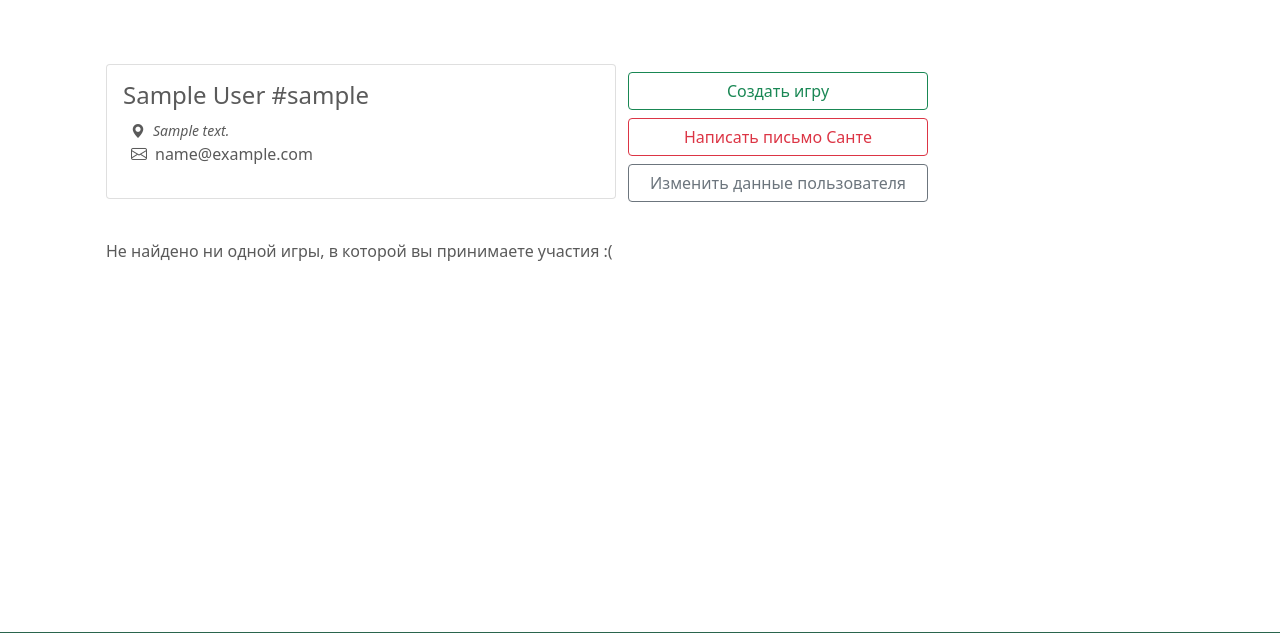
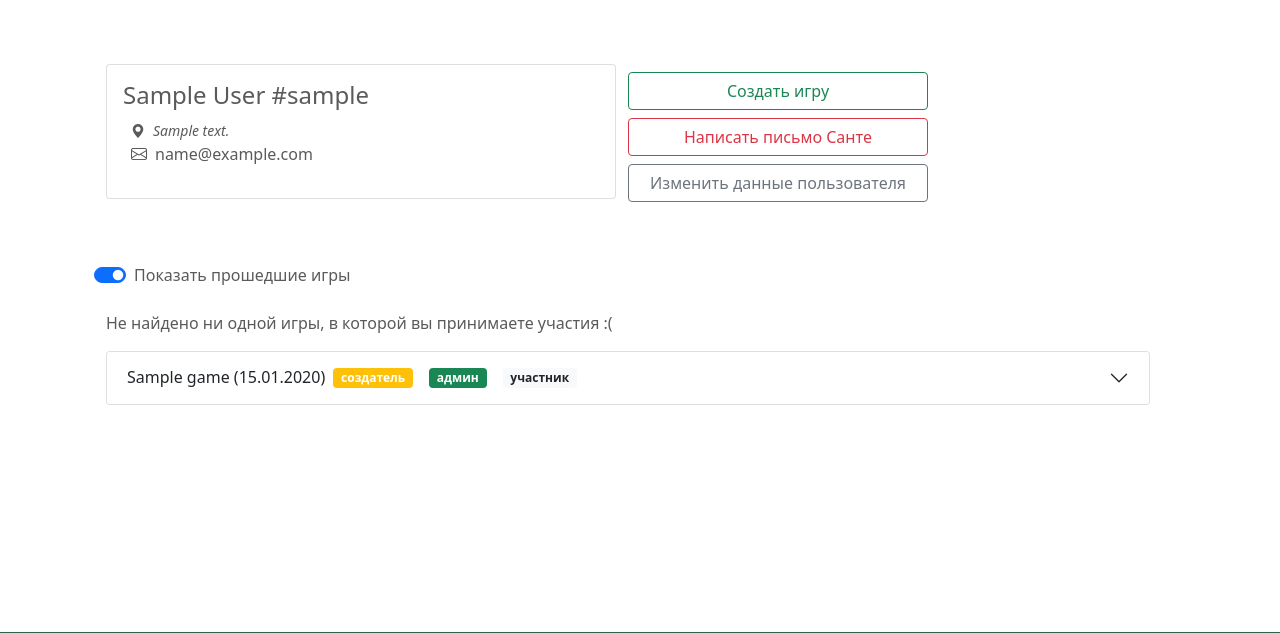
Before and after one commit to breduin/secret-santa, a Django app: page /profile/1/ in a window 1280 px wide. Shown: the part 80-713 px from the top of the page. Run offline with Django 4.2, Linux system fonts and the light colour scheme; tables that the repository leaves empty hold one stand-in row (values such as "Sample post"); parts of the project's set-up code (start-up, migrations or seed data) failed here and were passed over; some libraries are stand-ins or nearby versions.

Commit message:
Update user profile

```diff
--- a/user_profile/templates/user_profile/profile.html
+++ b/user_profile/templates/user_profile/profile.html
@@ -1,4 +1,28 @@
 {% extends "base.html" %}
+
+{% block headjsfiles %}
+<script src="https://ajax.googleapis.com/ajax/libs/jquery/2.1.3/jquery.min.js"></script>
+
+
+<script>
+
+  $(document).ready(function() {
+
+  $('#chbox_last_games').change(function() {
+    if(this.checked) {
+      $("#show_last_games").show();
+    }
+    else {
+      $("#show_last_games").hide();
+    }
+
+    });
+
+  });
+
+</script>
+
+{% endblock %}
 
 {% block content %}
 <div class="container mt-4">
@@ -30,13 +54,19 @@
   </div>
 </div>
 
-<div class="accordion .accordion-flush" id="user_games">
-  {% if games %}
-    {% for game in games %}
+<div class="form-check form-switch my-4">
+  <input class="form-check-input" type="checkbox" checked id="chbox_last_games" >
+  <label class="form-check-label" for="flexSwitchCheckChecked">Показать прошедшие игры</label>
+</div>
+
+<!-- Current games -->
+<div class="accordion .accordion-flush" id="current_games">
+  {% if current_games %}
+    {% for game in current_games %}
     <div class="accordion-item">
       <h2 class="accordion-header" id="heading-{{game.id}}">
       <button class="accordion-button collapsed" type="button" data-bs-toggle="collapse" data-bs-target="#collapse-{{game.id}}"   aria-expanded="false" aria-controls="collapse-{{game.id}}">
-          {{game.name}}
+          {{game.name}} ({{game.gift_sending_deadline|date:"d.m.Y"}})
           {% if game.is_creator %}
             <span class="badge bg-warning mx-2">создатель</span>
           {% endif %}
@@ -48,8 +78,11 @@
           {% endif %}
         </button>
       </h2>
-    <div id="collapse-{{game.id}}" class="accordion-collapse collapse" aria-labelledby="heading-{{game.id}}" data-bs-parent=" #user_games">
+    <div id="collapse-{{game.id}}" class="accordion-collapse collapse" aria-labelledby="heading-{{game.id}}" data-bs-parent="#show_last_games">
         <div class="accordion-body">
+          <div class="row m-2">
+            <a class="btn btn-outline-warning btn-sm mx-auto" href="{% url 'wishlist' game.id %}" role="button" style="max-width: 300px;">Мой список желаний</a>
+          </div>
           {% if game.description %}
             <p>{{game.description}}</p>
           {% endif %}
@@ -60,7 +93,7 @@
             <p><strong>Отправить подарок до: {{game.gift_sending_deadline|date:"d.m.Y" }}</strong></p>
           {% else %}
             <p>Место встречи: <strong>{{game.place}}</strong></p>
-            <p>Дата и время встречи: <strong>{{game.gift_sending_deadline|date:"d.m.Y"}} в {{game.gift_sending_deadline|time:"H:i"}}</strong></p>
+            <p>Дата встречи: <strong>{{game.gift_sending_deadline|date:"d.m.Y"}}</strong></p>
           {% endif %}
           {% if game.is_participant %}
             {% if game.is_shuffled %}
@@ -72,26 +105,19 @@
               <p><i>Идет регистрация на игру, получатель подарка еще не выбран</i></p>
             {% endif %}
           {% endif %}
+          {% if game.is_admin or game.is_creator %}
+            <div class="row m-2" id="game_buttons">
+              <a class="btn btn-outline-primary mx-auto btn-sm" href="{% url 'update_game' game.id %}" role="button" style="max-width: 250px;">Изменить данные игры</a>
+              <a class="btn btn-outline-danger mx-auto btn-sm" href="{% url 'create_elidible_pair' game.id %}" role="button" style="max-width: 250px;">Добавить пару-исключение</a>
+            </div>
+          {% endif %}
           <br/>
-          <div class="row my-2">
-            <a class="btn btn-outline-warning" href="{% url 'wishlist' game.id %}" role="button" style="max-width: 300px;">Лист пожеланий</a>
-          </div>
           <p>Участники ({{game.participants_count}} чел.):</p><p>{{game.participants}}</p>
           <p>Стоимость подарка: {{game.gift_cost_limit}}</p>
-          <br/>
-          {% if game.is_admin %}
-            <br/>
-            <div class="row" id="game_buttons">
-              <div class="col">
-                <a class="btn btn-outline-secondary" href="{% url 'update_game' game.id %}" role="button">Изменить данные игры</a>
-              </div>
-              <div class="col">
-                <a class="btn btn-outline-secondary" href="{% url 'create_elidible_pair' game.id %}" role="button">Добавить пару-исключение</a>
-              </div>
-              <div class="col">
-                <a class="btn btn-light float-end mx-4" href="{% url 'toss' game.id %}" role="button">Провести жеребьевку</a>
-                <a class="btn btn-light float-end mx-4" href="{% url 'mass_mailing' game.id %}" role="button">Разослать письма</a>
-              </div>
+          {% if game.is_admin or game.is_creator %}
+            <div class="row m-2" id="test_buttons">
+              <a class="btn btn-outline-secondary mx-auto btn-sm" href="{% url 'toss' game.id %}" role="button" style="max-width: 250px;">Провести жеребьевку</a>
+              <a class="btn btn-outline-secondary mx-auto btn-sm" href="{% url 'mass_mailing' game.id %}" role="button" style="max-width: 250px;">Разослать письма</a>
             </div>
           {% endif %}
         </div>
@@ -104,4 +130,62 @@
     <div>
   {% endif %}
 </div>
+
+<!-- Last games -->
+<div class="accordion .accordion-flush" id="show_last_games">
+  {% if last_games %}
+    {% for game in last_games %}
+      <div class="accordion-item">
+        <h2 class="accordion-header" id="heading-{{game.id}}">
+        <button class="accordion-button collapsed" type="button" data-bs-toggle="collapse" data-bs-target="#collapse-{{game.id}}"   aria-expanded="false" aria-controls="collapse-{{game.id}}">
+            {{game.name}} ({{game.gift_sending_deadline|date:"d.m.Y"}})
+            {% if game.is_creator %}
+              <span class="badge bg-warning mx-2">создатель</span>
+            {% endif %}
+            {% if game.is_admin or game.is_creator %}
+              <span class="badge bg-success mx-2">админ</span>
+            {% endif %}
+            {% if game.is_participant %}
+              <span class="badge bg-light text-dark mx-2">участник</span>
+            {% endif %}
+          </button>
+        </h2>
+      <div id="collapse-{{game.id}}" class="accordion-collapse collapse" aria-labelledby="heading-{{game.id}}" data-bs-parent="#show_last_games">
+        <div class="accordion-body">
+          <div class="row m-2">
+            <a class="btn btn-outline-warning btn-sm mx-auto" href="{% url 'wishlist' game.id %}" role="button" style="max-width: 300px;">Мой список желаний</a>
+          </div>
+            {% if game.description %}
+              <p>{{game.description}}</p>
+            {% endif %}
+            <p>Организаторы: {{game.admins}}</p>
+            <p>Дата окончания регистрации: {{game.registration_deadline|date:"d.m.Y" }}</p>
+            {% if game.is_online %}
+              <p>Формат встречи: <strong>онлайн</strong></p>
+              <p><strong>Отправить подарок до: {{game.gift_sending_deadline|date:"d.m.Y" }}</strong></p>
+            {% else %}
+              <p>Место встречи: <strong>{{game.place}}</strong></p>
+              <p>Дата встречи: <strong>{{game.gift_sending_deadline|date:"d.m.Y"}}</strong></p>
+            {% endif %}
+            {% if game.is_participant %}
+              {% if game.is_shuffled %}
+                <div class="row">
+                    <p><strong>Получатель подарка: {{game.recipient}}</strong></p>
+                    <a class="btn btn-outline-secondary btn-sm" href="{% url 'pair_mailing' game.id user.id %}" role="button" style="max-width: 300px;">Выслать данные получателя на почту </a>
+                </div>
+              {% else %}
+                <p><i>Идет регистрация на игру, получатель подарка еще не выбран</i></p>
+              {% endif %}
+            {% endif %}
+            <br/>
+            <p>Участники ({{game.participants_count}} чел.):</p><p>{{game.participants}}</p>
+            <p>Стоимость подарка: {{game.gift_cost_limit}}</p>
+            <br/>
+          </div>
+        </div>
+      </div>
+    {% endfor %}
+  {% endif %}
+</div>
+
 {% endblock %}
--- a/user_profile/views.py
+++ b/user_profile/views.py
@@ -38,7 +38,7 @@ def serialize_game(game, user):
         'recipient': recipient_name,
         'description': game.description,
         'place': game.place,
-        'is_online': not game.place,
+        'is_online': game.is_online,
     }
 
 
```
